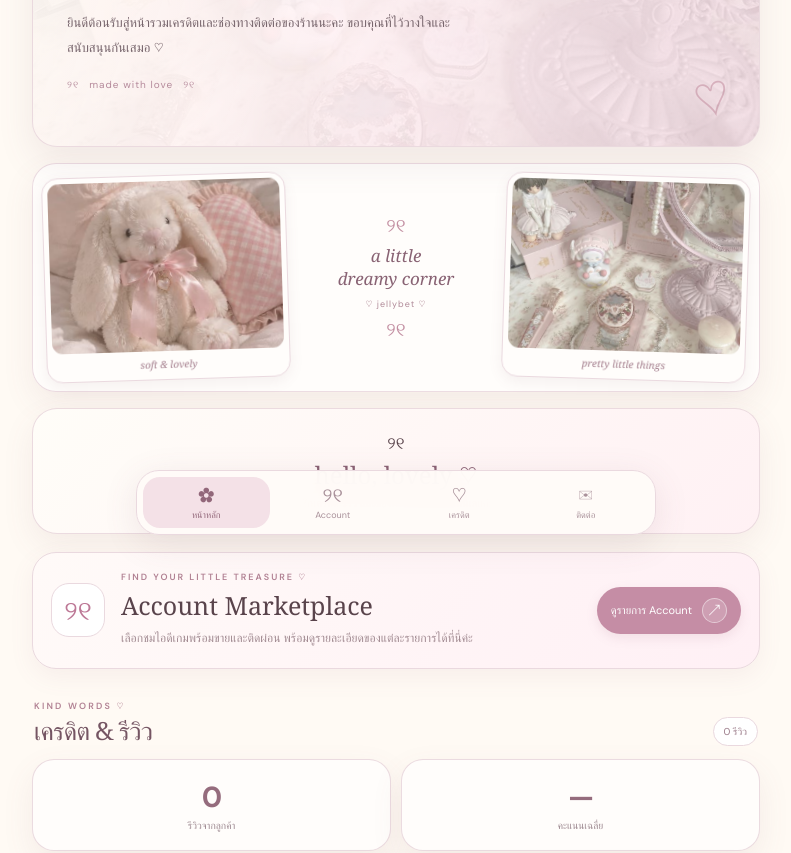
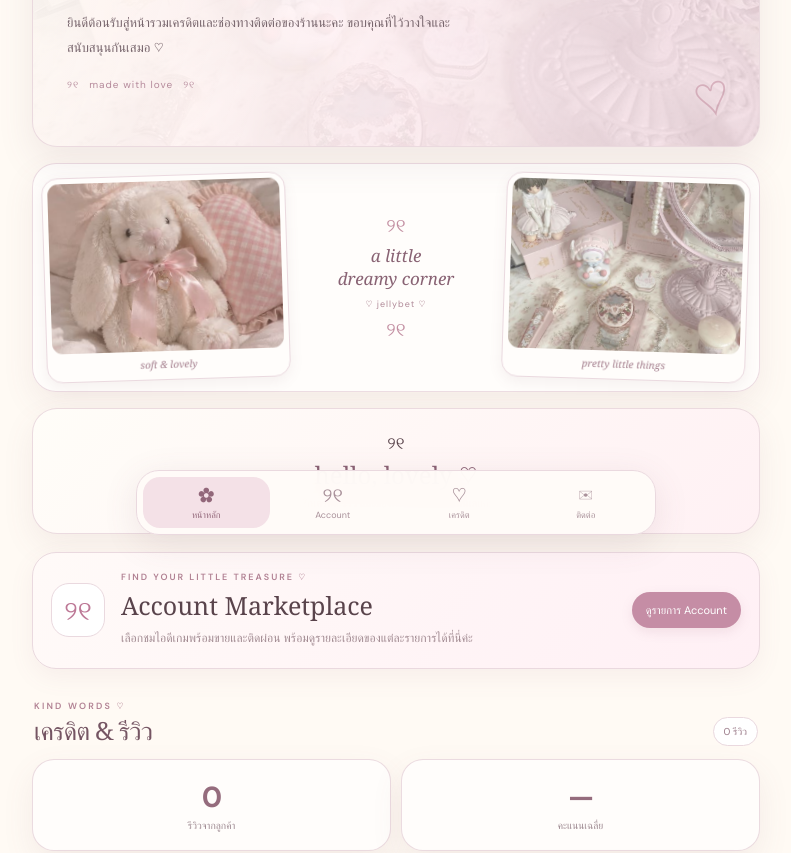
Before and after one commit to WapPieMM/jellybet-site, a plain HTML site: page jellybet-site/index.html in a window 1280 px wide. Shown: the part 247-1100 px from the top of the page, without its empty margins (244-1035 px from the left). Drawn offline with nearby package versions, Linux system fonts and the light colour scheme; no server answers; a web font is replaced by a local one.

Commit message:
Remove account entry arrow glyph

```diff
--- a/jellybet-site/index.html
+++ b/jellybet-site/index.html
@@ -57,7 +57,7 @@
           <h2>Account Marketplace</h2>
           <p>เลือกชมไอดีเกมพร้อมขายและติดผ่อน พร้อมดูรายละเอียดของแต่ละรายการได้ที่นี่ค่ะ</p>
         </div>
-        <span class="account-entry-action">ดูรายการ Account <span aria-hidden="true">↗</span></span>
+        <span class="account-entry-action">ดูรายการ Account</span>
       </a>
 
       <section class="section-block" id="reviews">
```
